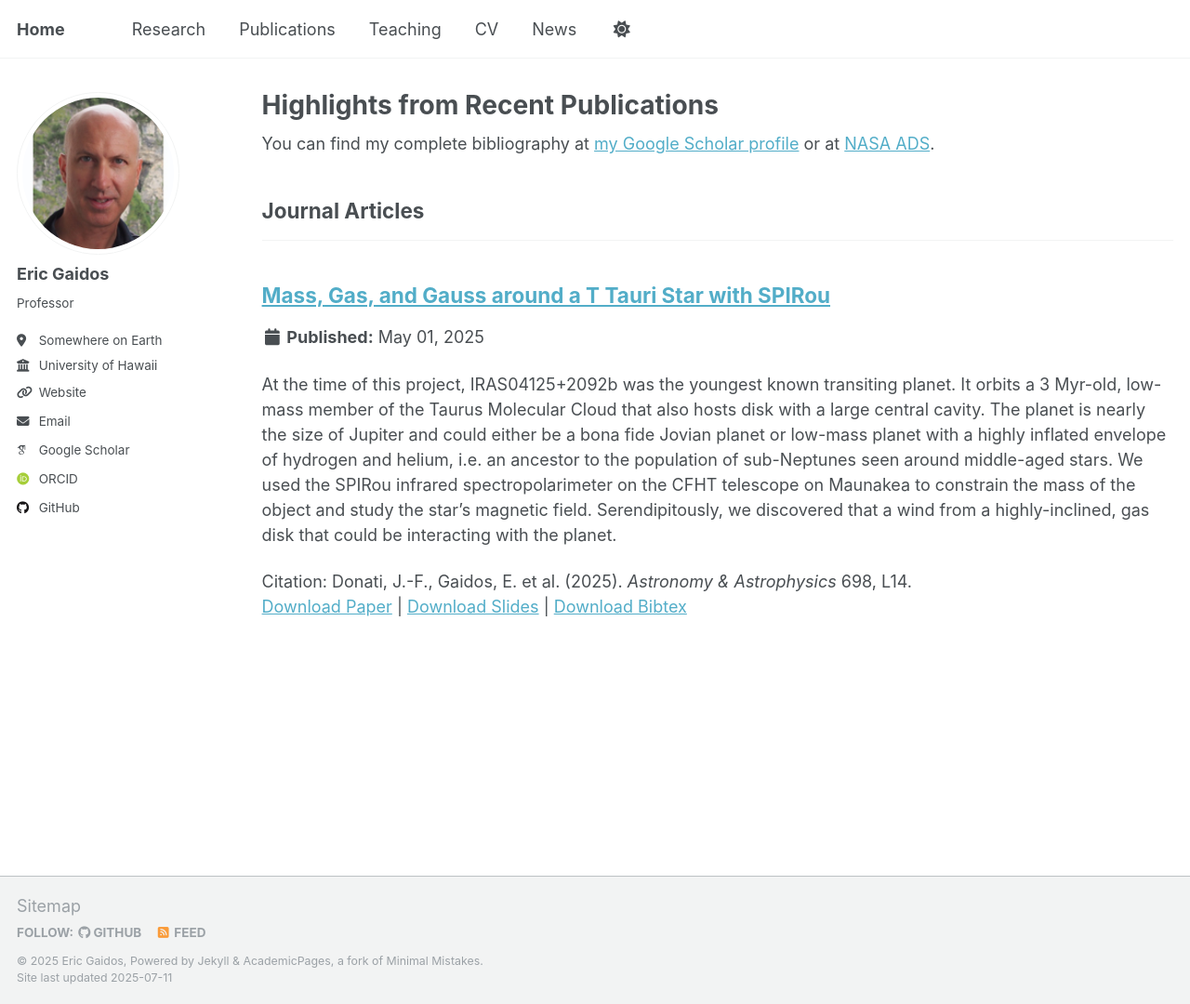
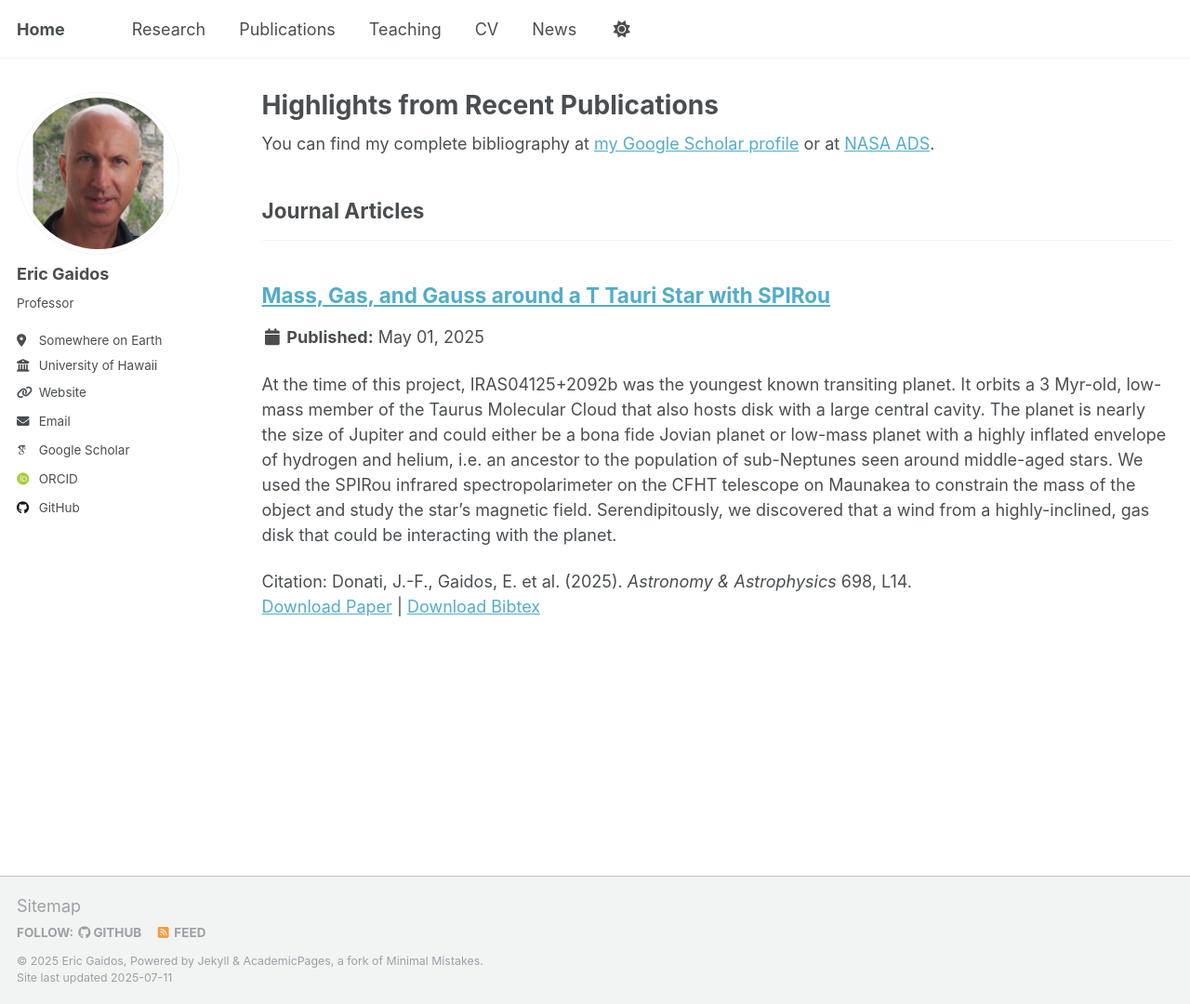
Before and after one commit to egaidos/egaidos.github.io, a Jekyll site: the page built from _pages/publications.html, in a window 1280 px wide and 1080 px high. Shown: the whole window at 93% size. Built offline with Jekyll 4.4.1, drawn with Linux system fonts in a browser that asks for light colours; some web fonts are replaced.

Commit message:
Update archive-single.html

```diff
--- a/_includes/archive-single.html
+++ b/_includes/archive-single.html
@@ -51,9 +51,9 @@
     {% endif %}
 
     {% if post.citation and post.paperurl and post.slidesurl and post.bibtexurl %}
-      <p>Citation: {{ post.citation }}<br /><a href="{{ post.paperurl }}">Download Paper</a> | <a href="{{ post.slidesurl }}">Download Slides</a> | <a href="{{ post.bibtexurl }}">Download Bibtex</a></p>
+      <p>Citation: {{ post.citation }}<br /><a href="{{ post.paperurl }}">Download Paper</a> | <a href="{{ post.bibtexurl }}">Download Bibtex</a></p>
     {% elsif post.citation and post.paperurl and post.slidesurl %}
-      <p>Citation: {{ post.citation }}<br /><a href="{{ post.paperurl }}">Download Paper</a> | <a href="{{ post.slidesurl }}">Download Slides</a></p>
+      <p>Citation: {{ post.citation }}<br /><a href="{{ post.paperurl }}">Download Paper</a>
     {% elsif post.citation and post.paperurl and post.bibtexurl %}
       <p>Citation: {{ post.citation }}<br /><a href="{{ post.paperurl }}">Download Paper</a> | <a href="{{ post.bibtexurl }}">Download Bibtex</a></p>
     {% elsif post.citation and post.paperurl %}
@@ -68,8 +68,6 @@
       <p><a href=" {{ post.paperurl }} ">Download Paper</a></p>
     {% elsif post.slidesurl and post.bibtexurl %}
       <p><a href="{{ post.slidesurl }}">Download Slides</a> | <a href="{{ post.bibtexurl }}">Download Bibtex</a></p>
-    {% elsif post.slidesurl %}
-      <p><a href="{{ post.slidesurl }}">Download Slides</a></p>
     {% elsif post.bibtexurl %}
       <p><a href="{{ post.bibtexurl }}">Download Bibtex</a></p>
     {% endif %}
```
